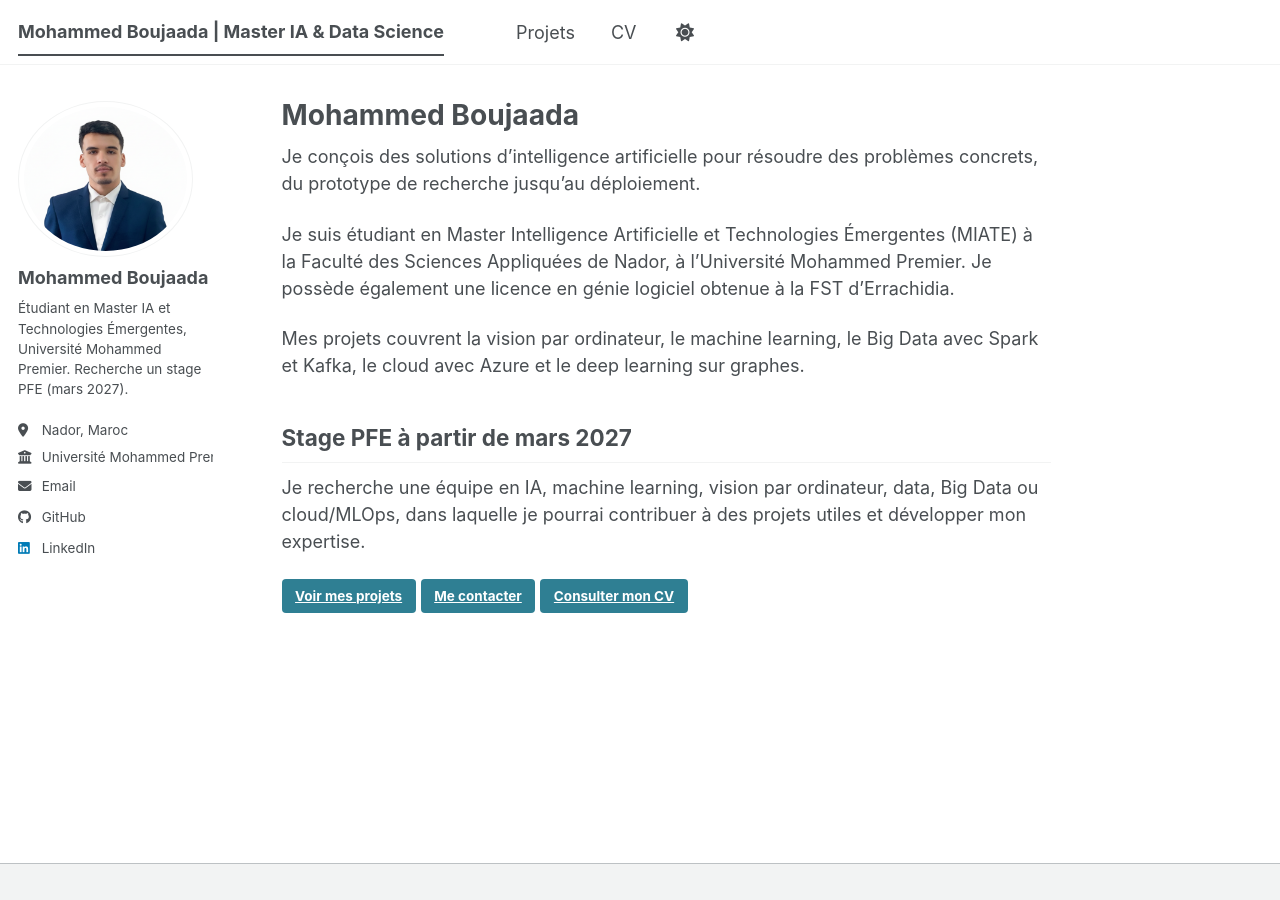
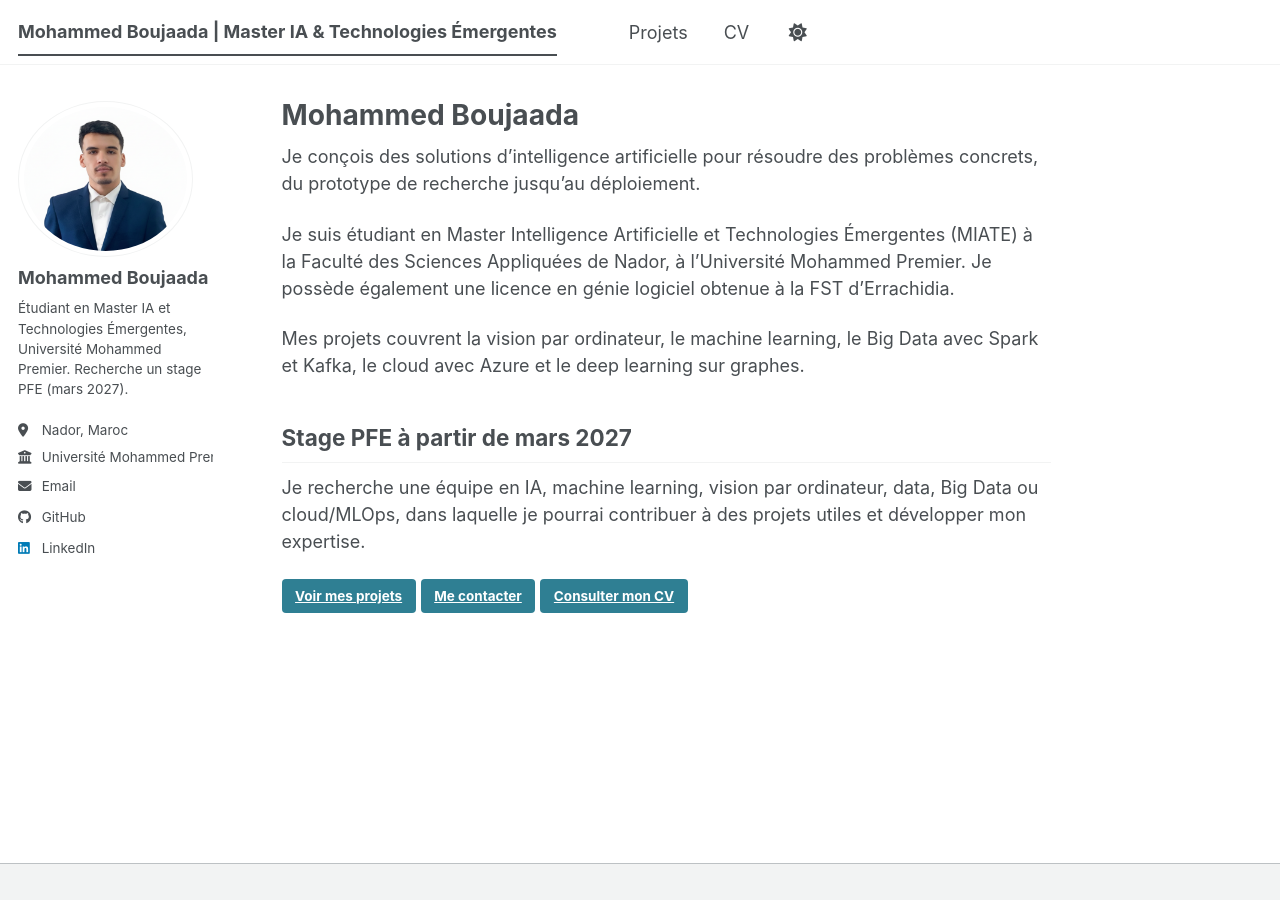
Before and after one commit to mohammed-boujaada/mohammed-boujaada.github.io, a Jekyll site: the page built from index.md, in a window 1280 px wide. Built offline with Jekyll 4.4.1, drawn with Linux system fonts in a browser that asks for light colours; a style sheet for code colours, icons or effects is not loaded.

Commit message:
Refine SEO title and keywords

```diff
--- a/_config.yml
+++ b/_config.yml
@@ -9,10 +9,10 @@
 # Basic Site Settings
 site_theme               : "default" # The available themes options are "default", "air", "sunrise", "mint", "dirt" and "contrast"
 locale                   : "fr-FR"
-title                    : "Mohammed Boujaada | Master IA & Data Science"
+title                    : "Mohammed Boujaada | Master IA & Technologies Émergentes"
 title_separator          : "-"
 name                     : &name "Mohammed Boujaada"
-description              : "Mohammed Boujaada | Étudiant en Master IA et Technologies Émergentes, Université Mohammed Premier. Recherche un stage PFE en Intelligence Artificielle, Machine Learning et Data Science à partir de mars 2027."
+description              : "Mohammed Boujaada | Étudiant en Master IA et Technologies Émergentes, Université Mohammed Premier. Recherche un stage PFE en Intelligence Artificielle, Machine Learning, Deep Learning et Technologies Émergentes à partir de mars 2027."
 url                      : "https://mohammed-boujaada.github.io"
 baseurl                  : "" # the subpath of your site, e.g. "/blog"
 repository               : "mohammed-boujaada/mohammed-boujaada.github.io"
@@ -140,7 +140,7 @@ facebook:
   app_id                 :
   publisher              :
 og_image                 : "/images/profile.jpg"
-og_description           : "Mohammed Boujaada, étudiant en Master IA et Technologies Émergentes à l’Université Mohammed Premier. Portfolio, projets IA, machine learning, data science et recherche."
+og_description           : "Mohammed Boujaada, étudiant en Master IA et Technologies Émergentes à l’Université Mohammed Premier. Portfolio, projets IA, machine learning, deep learning et innovation technologique."
 social:
   type                   : "Person"
   name                   : "Mohammed Boujaada"
--- a/_includes/seo.html
+++ b/_includes/seo.html
@@ -25,7 +25,7 @@
   {% assign seo_description = seo_description | markdownify | strip_html | strip_newlines | escape_once %}
 {% endif %}
 <meta name="description" content="{{ seo_description }}">
-<meta name="keywords" content="Mohammed Boujaada, Master IA, Intelligence Artificielle, Machine Learning, Data Science, Université Mohammed Premier, stage PFE, portfolio, projets IA">
+<meta name="keywords" content="Mohammed Boujaada, Master IA, Intelligence Artificielle, Technologies Émergentes, Machine Learning, Deep Learning, Université Mohammed Premier, stage PFE, portfolio, projets IA">
 <meta name="robots" content="index,follow, max-image-preview:large, max-snippet:-1, max-video-preview:-1">
 
 {% assign seo_author = page.author | default: page.author[0] | default: site.author[0] %}
```
